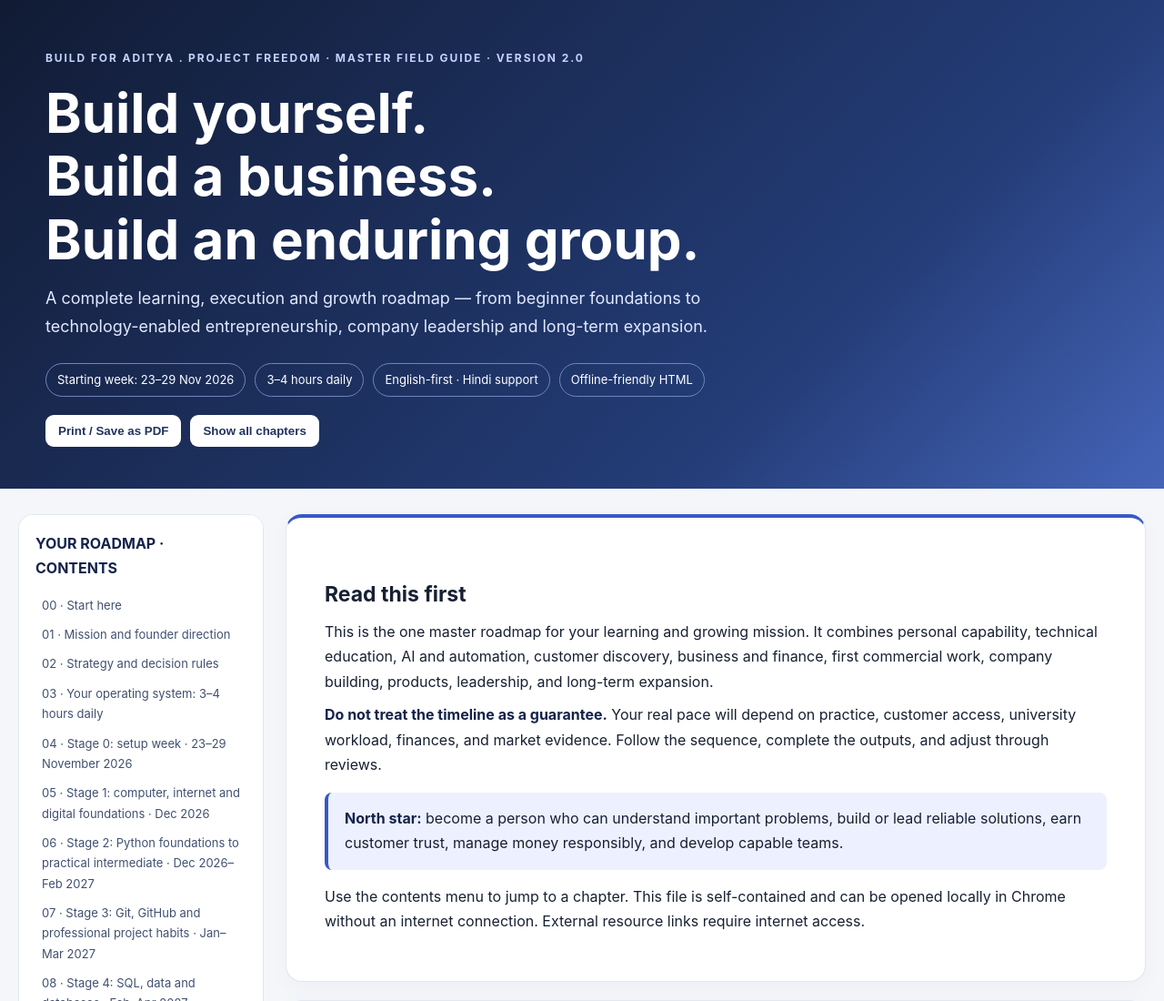
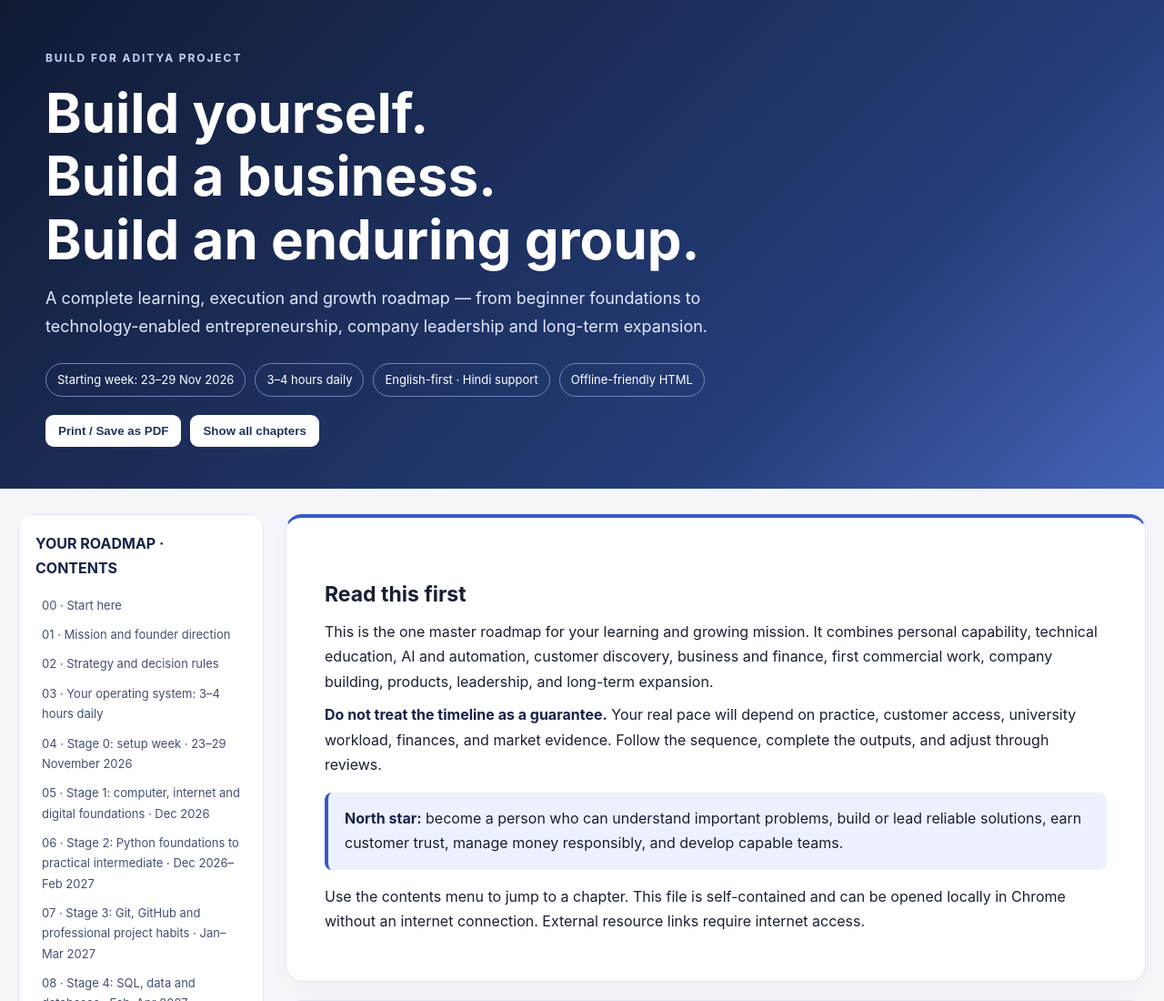
Before and after one commit to Adityaofficial518/Project-freedom---full-learning-guide-, a plain HTML site: page index.html in a window 1280 px wide. Shown: the top 1100 px of the page at 91% size. Drawn offline with Linux system fonts and the light colour scheme.

Commit message:
Update header content and remove project details

```diff
--- a/index.html
+++ b/index.html
@@ -26,8 +26,7 @@ footer{max-width:1380px;margin:0 auto;padding:10px 24px 44px;color:var(--muted);
 @media print{body{background:white;font-size:11pt}header{background:#1b2b52!important;print-color-adjust:exact}.layout{display:block;max-width:none;margin:0;padding:0}nav,.tools{display:none}.intro,.chapter{box-shadow:none;border:0;border-radius:0;break-inside:auto;padding:18px 0;margin:0}.chapter{break-before:page}a{color:inherit;text-decoration:none}footer{padding:10px 0}}
 </style></head>
 <body>
-<header><div class="hero"><div class="eyebrow">Build for Aditya .
-  PROJECT FREEDOM · MASTER FIELD GUIDE · VERSION 2.0</div>
+<header><div class="hero"><div class="eyebrow">Build for Aditya PROJECT</div>
 <h1>Build yourself.<br>Build a business.<br>Build an enduring group.</h1>
 <p>A complete learning, execution and growth roadmap — from beginner foundations to technology-enabled entrepreneurship, company leadership and long-term expansion.</p>
 <div class="meta"><span>Starting week: 23–29 Nov 2026</span><span>3–4 hours daily</span><span>English-first · Hindi support</span><span>Offline-friendly HTML</span></div>
```
